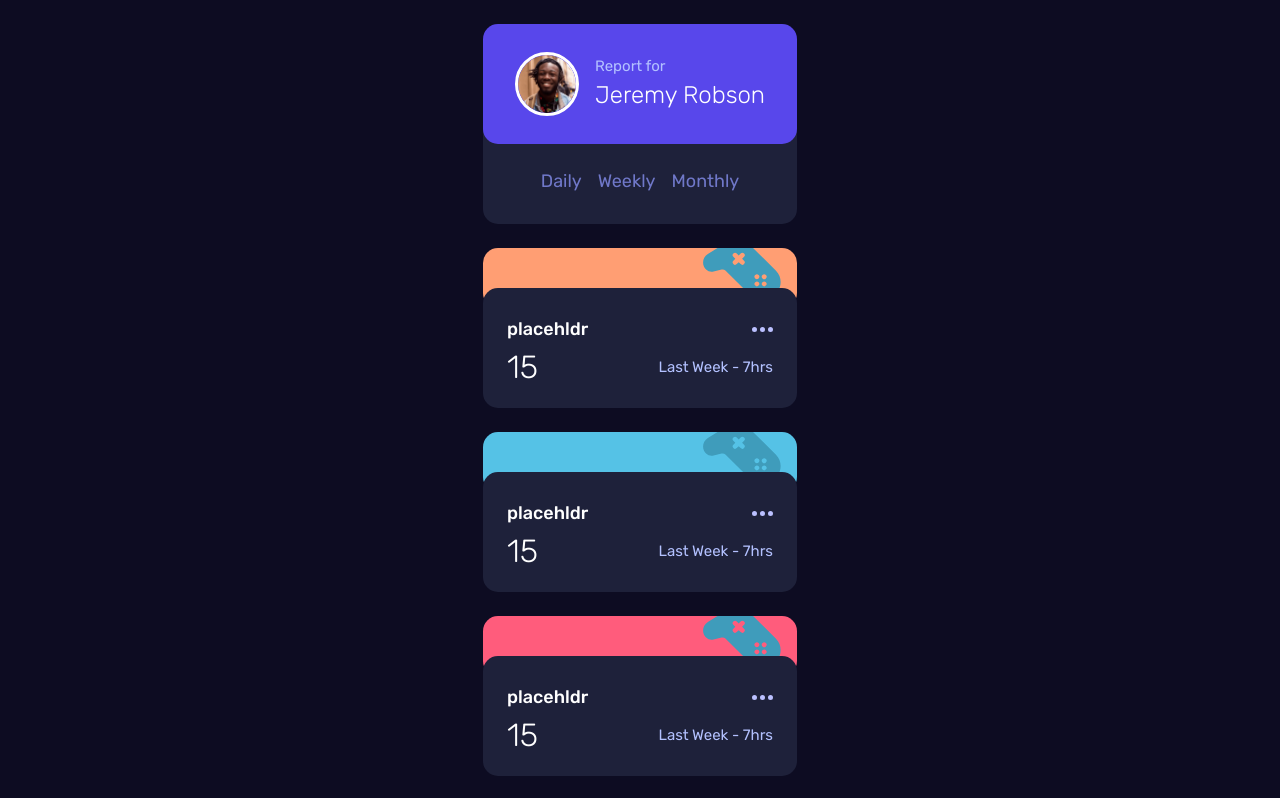
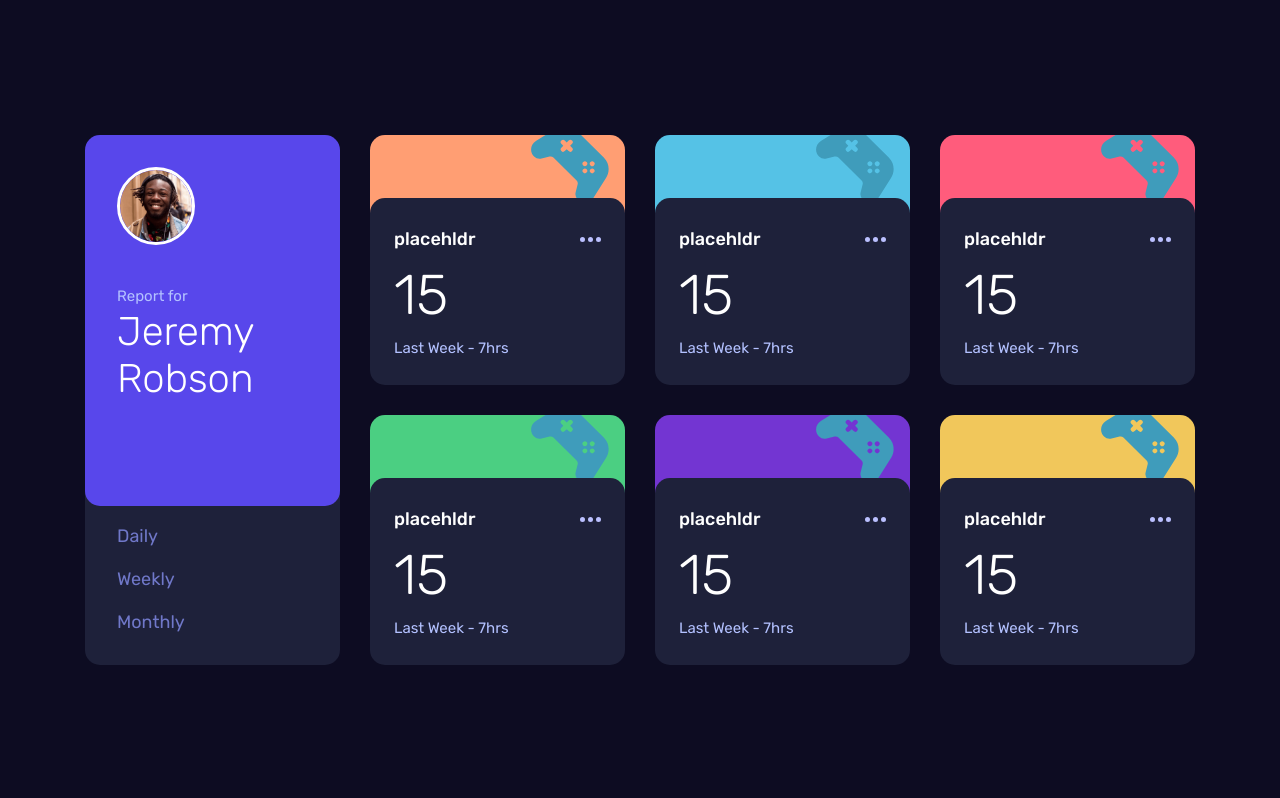
Before and after one commit to KieranWebDev/time-tracking-dashboard-react, a React (Create React App) app: page / in a window 1280 px wide. Shown: the top 798 px of the page. Built offline with nearby package versions, Linux system fonts and the light colour scheme.

Commit message:
responsive design complete

```diff
--- a/src/App.css
+++ b/src/App.css
@@ -42,7 +42,7 @@ body {
   flex-direction: column;
   min-height: 100vh;
   justify-content: center;
-  align-items: center;
+  /* align-items: center; */
   color: white;
   padding: 1.5rem;
 }
@@ -59,3 +59,22 @@ img {
   /* align-items: center; */
   gap: 1.5rem;
 }
+@media (min-width: 550px) {
+  .dashboard-container {
+    display: grid;
+    grid-template-columns: repeat(2, 1fr);
+    grid-template-rows: auto;
+  }
+}
+@media (min-width: 950px) {
+  /* GRID CONTAINERS */
+  /* page layout */
+  .dashboard-container {
+    display: grid;
+    grid-template-columns: repeat(4, 1fr);
+    grid-template-rows: repeat(2, 250px);
+    gap: 30px;
+    margin: 0 auto;
+    align-items: normal;
+  }
+}
--- a/src/Components/ActivityCard.css
+++ b/src/Components/ActivityCard.css
@@ -71,3 +71,50 @@
   font-size: 15px;
   color: var(--soft-blue);
 }
+
+@media (min-width: 950px) {
+  .dashboard-item {
+    max-height: none;
+  }
+  /*component layout  */
+  .name-card {
+    grid-row: 1/8;
+    flex-direction: column;
+    align-items: flex-start;
+    justify-content: flex-start;
+    gap: 2.5rem;
+  }
+
+  .time-options-container {
+    grid-row: 6/11;
+    justify-content: flex-start;
+  }
+
+  .time-options-container ul {
+    flex-direction: column;
+    align-items: flex-start;
+    /* gap: 0; */
+  }
+
+  .background-pic {
+    grid-row: 1/5;
+    grid-column: 1/2;
+  }
+  .dashboard-item-text {
+    grid-row: 3/11;
+    grid-column: 1/2;
+    gap: 1.5rem;
+  }
+  .dashboard-item-text .flex-bottom {
+    flex-direction: column;
+    justify-content: flex-end;
+    align-items: flex-start;
+    /* margin-top: 1.5rem; */
+  }
+
+  /* TYPEOGRAPHY */
+
+  .dashboard-item-text h3 {
+    font-size: 3.5rem;
+  }
+}
--- a/src/Components/NameCard.css
+++ b/src/Components/NameCard.css
@@ -68,3 +68,55 @@
 
   pointer-events: auto;
 }
+
+@media (min-width: 550px) {
+  .name-and-options-card-container {
+    grid-column: 1/3;
+  }
+
+  @media (min-width: 950px) {
+    .name-and-options-card-container {
+      grid-row: 1/3;
+      grid-column: 1/2;
+      max-height: none;
+      grid-template-rows: repeat(10, 1fr);
+    }
+    .dashboard-item {
+      max-height: none;
+      grid-template-rows: repeat(10, 1fr);
+    }
+
+    .background-pic {
+      grid-row: 1/5;
+      grid-column: 1/2;
+    }
+    .dashboard-item-text {
+      grid-row: 3/11;
+      grid-column: 1/2;
+      gap: 1.5rem;
+    }
+    .dashboard-item-text .flex-bottom {
+      flex-direction: column;
+      justify-content: flex-end;
+      align-items: flex-start;
+      /* margin-top: 1.5rem; */
+    }
+
+    /*component layout  */
+    .name-card {
+      grid-row: 1/8;
+      flex-direction: column;
+      align-items: flex-start;
+      justify-content: flex-start;
+      gap: 2.5rem;
+    }
+    .name-card h1 {
+      font-size: 40px;
+      line-height: 47px;
+    }
+    .name-card img {
+      width: 78px;
+      height: 78px;
+    }
+  }
+}
```
Also changed, not shown: src/data/data.json (added, +104 -0 lines).
